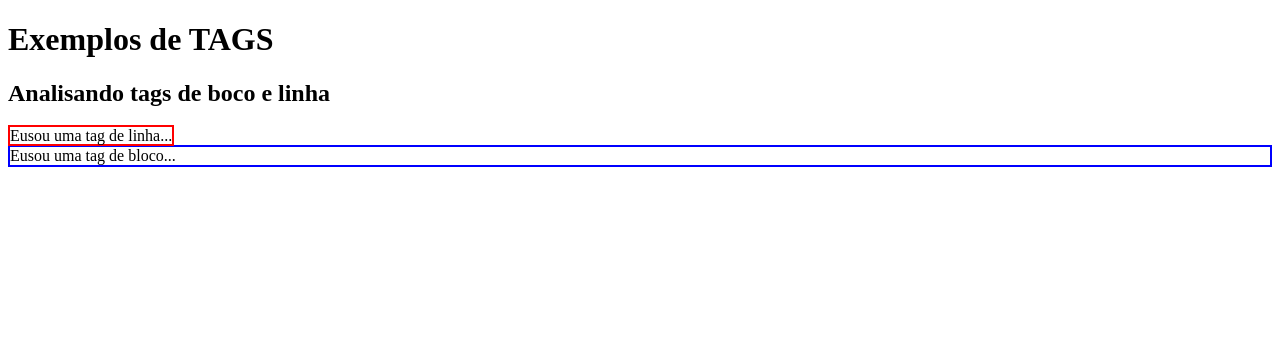
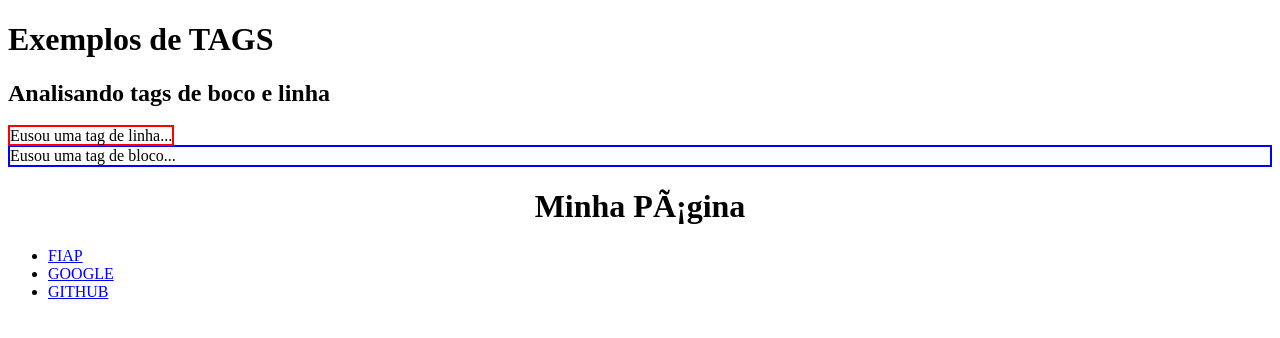
Before and after one commit to ThomasRodri/projet-inicial, a plain HTML site: page index.html in a window 1280 px wide. Drawn offline with Linux system fonts and the light colour scheme.

Commit message:
commit links

```diff
--- a/index.html
+++ b/index.html
@@ -20,6 +20,20 @@ Uma definição de tipo de documento (inglês: document type definition, DTD) é
 
 		<div style = "border: solid 2px #0000ff">Eusou uma tag de bloco...</div>
 
+		<div class ="container">
+			<h1 style="text-align: center;font-famil:Tahoma, Verdana, sans-serif;"
+			>Minha Página</h1>
+			<nav>
+				<ul>
+					<li><a href= "https://www.fiap.com.br/" target="_blank"> FIAP </a></li>
+					<li><a href= "ttps://www.google.com.br"> GOOGLE </a></li>
+					<li><a href= "https://github.com/"> GITHUB </a></li>
+				</ul>
+			</nav>
+
+		</div>
+
+
 
 
 	</body>
```
